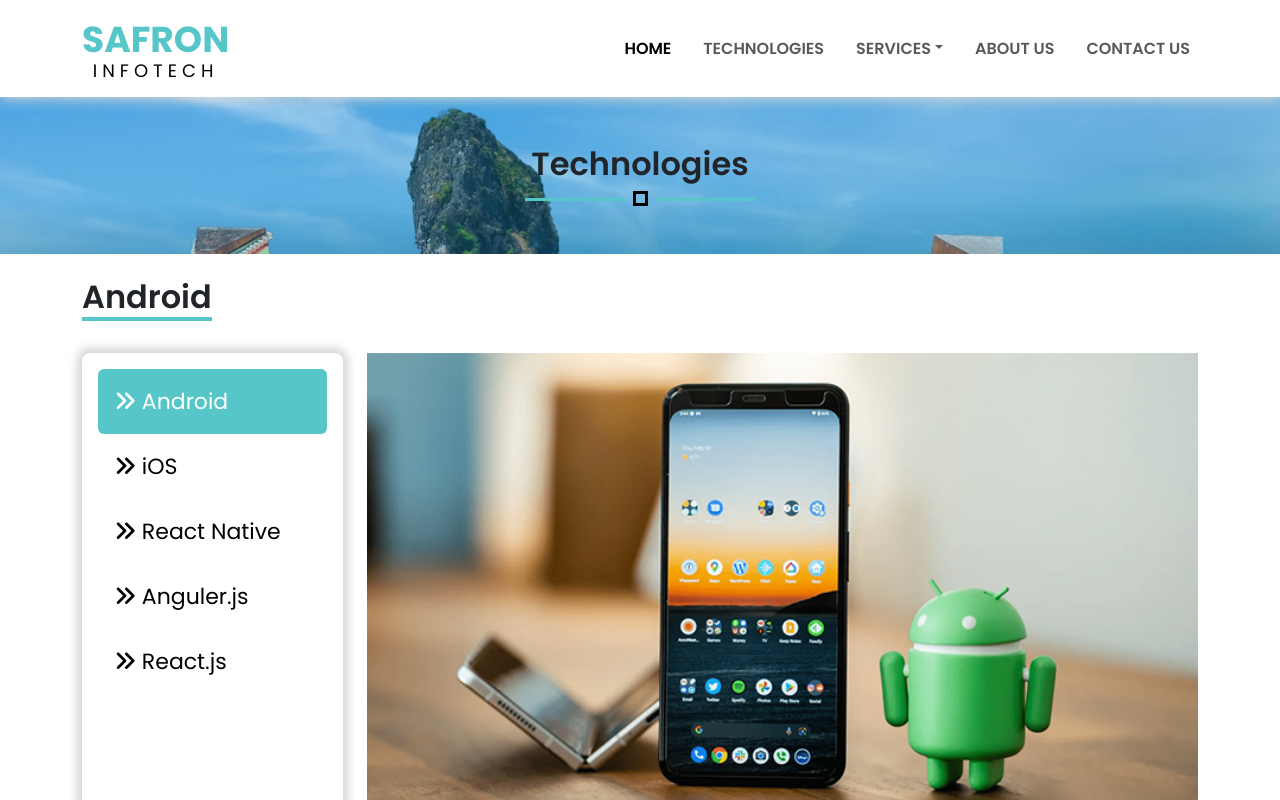
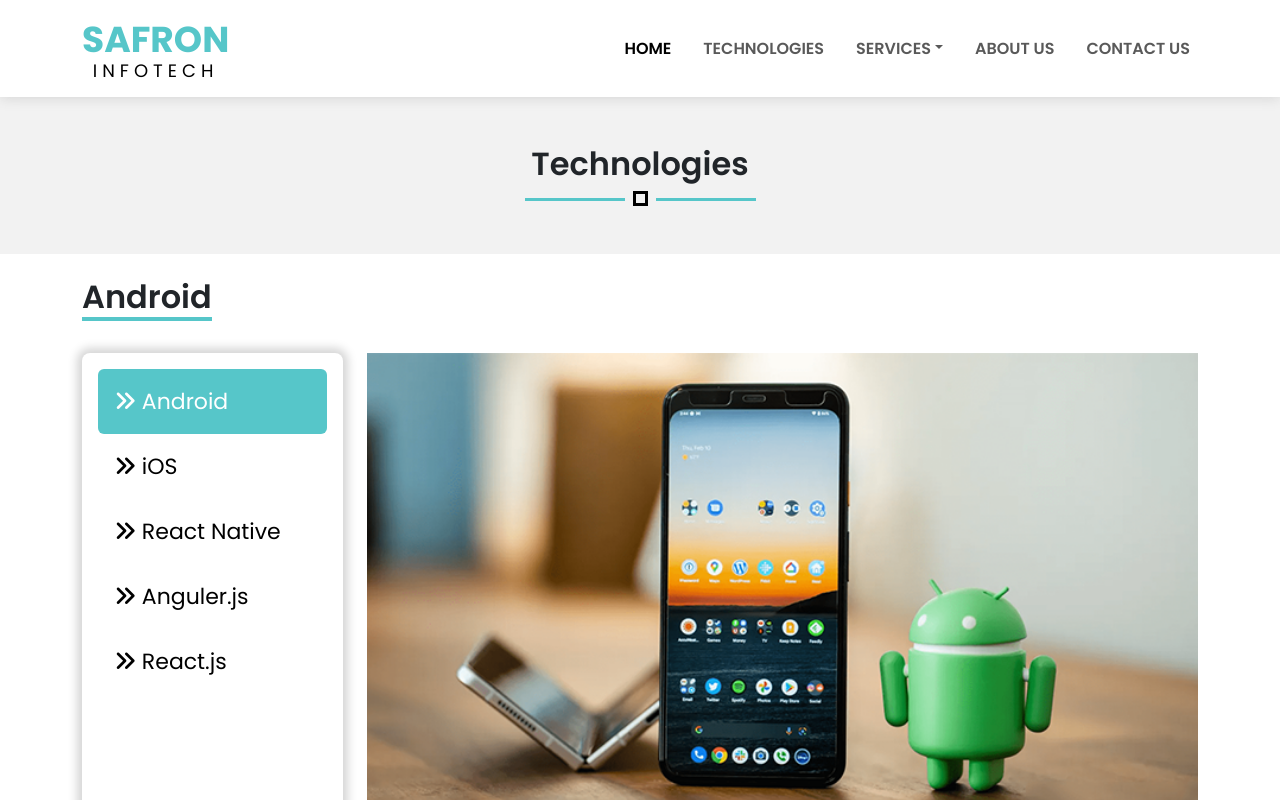
Before and after one commit to darshakkanani2002/safron, a React (Vite) app: page /technologies in a window 1280 px wide. Shown: the top 800 px of the page. Built offline with nearby package versions, Linux system fonts and the light colour scheme.

Commit message:
Add files via upload

```diff
--- a/src/App.css
+++ b/src/App.css
@@ -374,8 +374,7 @@
 }
 
 .technologis-back {
-  background: url('../public/image/banner-6.jpg') no-repeat;
-  background-size: cover;
+  background: #f2f2f2;
 }
 
 .techno-name {
```
